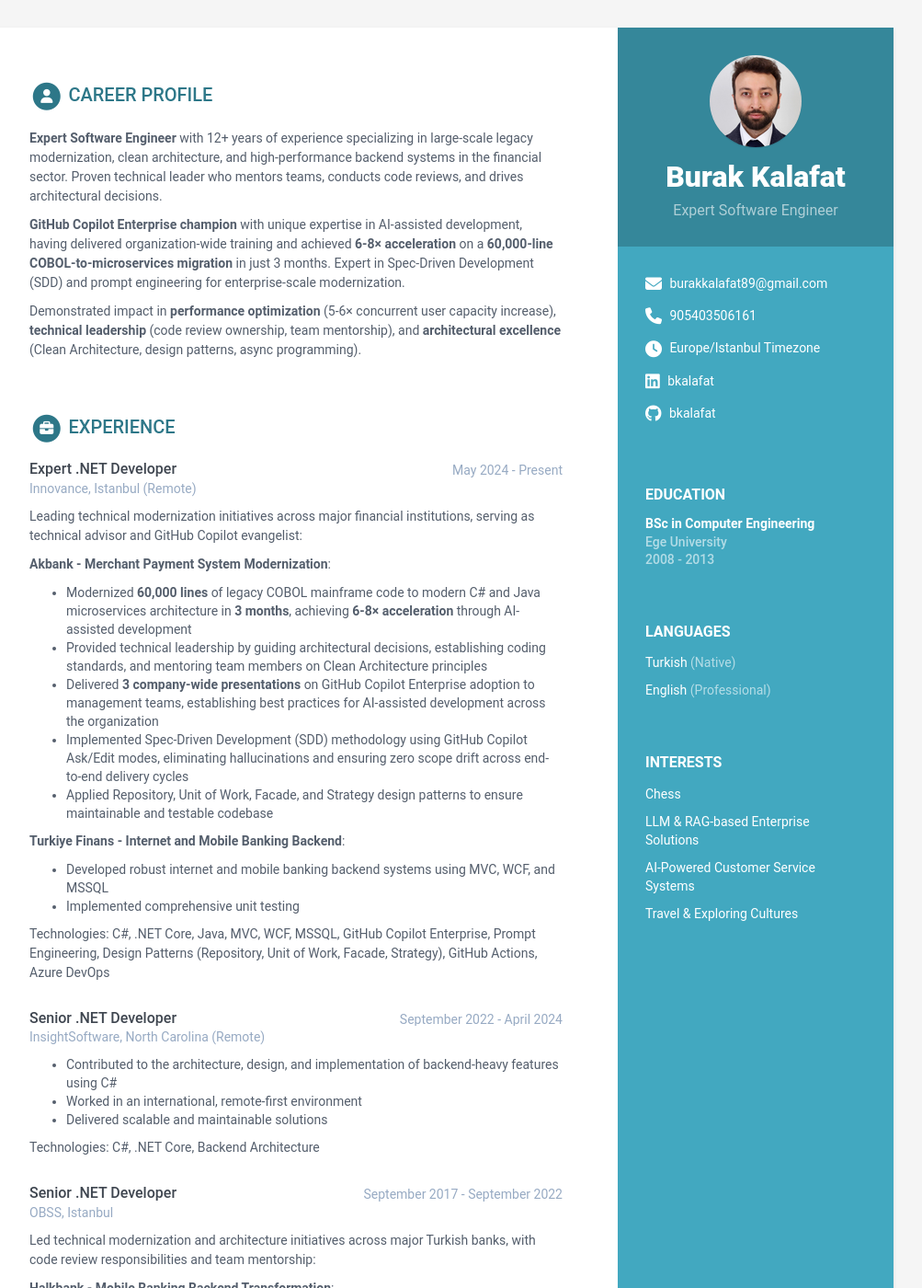
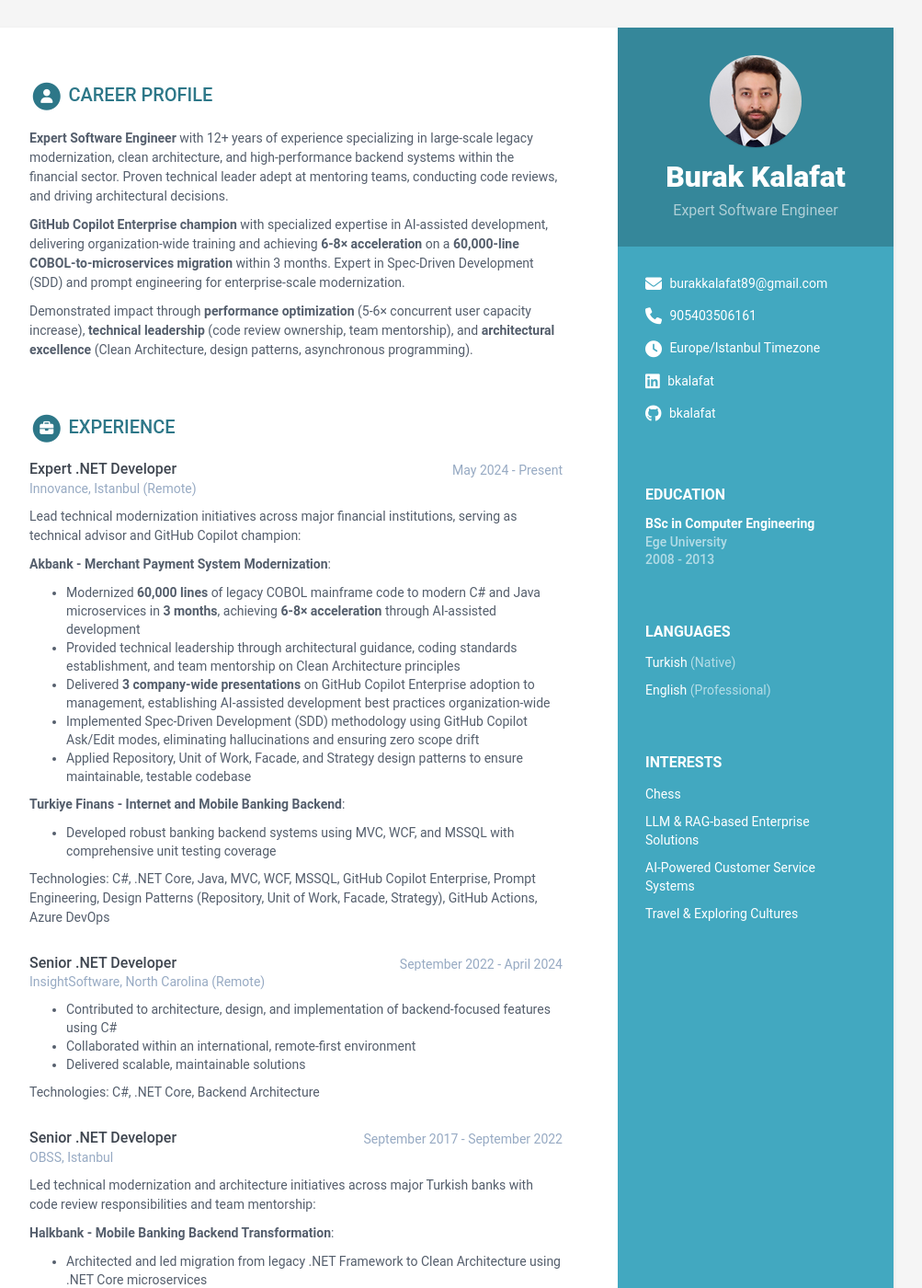
Before and after one commit to bkalafat/cv, a Jekyll site: the page built from index.md, in a window 1280 px wide and 1400 px high. Shown: the whole window at 92% size, without its empty margins (168-1171 px from the left). Built offline with Jekyll 4.4.1, drawn with Linux system fonts in a browser that asks for light colours; nearby versions of some CDN libraries; library files that are not in the unit come from our copies; some of the changed text lies outside the part shown.

Commit message:
Polish: Improve English grammar and professional tone throughout CV - concise, precise language

```diff
--- a/_data/data.yml
+++ b/_data/data.yml
@@ -63,17 +63,17 @@
   title: Career Profile
   summary: |
     **Expert Software Engineer** with 12+ years of experience specializing in large-scale legacy modernization,
-    clean architecture, and high-performance backend systems in the financial sector. Proven technical leader
-    who mentors teams, conducts code reviews, and drives architectural decisions.
+    clean architecture, and high-performance backend systems within the financial sector. Proven technical leader
+    adept at mentoring teams, conducting code reviews, and driving architectural decisions.
 
-    **GitHub Copilot Enterprise champion** with unique expertise in AI-assisted development, having delivered
-    organization-wide training and achieved **6-8× acceleration** on a **60,000-line COBOL-to-microservices
-    migration** in just 3 months. Expert in Spec-Driven Development (SDD) and prompt engineering for
+    **GitHub Copilot Enterprise champion** with specialized expertise in AI-assisted development, delivering
+    organization-wide training and achieving **6-8× acceleration** on a **60,000-line COBOL-to-microservices
+    migration** within 3 months. Expert in Spec-Driven Development (SDD) and prompt engineering for
     enterprise-scale modernization.
 
-    Demonstrated impact in **performance optimization** (5-6× concurrent user capacity increase),
+    Demonstrated impact through **performance optimization** (5-6× concurrent user capacity increase),
     **technical leadership** (code review ownership, team mentorship), and **architectural excellence**
-    (Clean Architecture, design patterns, async programming).
+    (Clean Architecture, design patterns, asynchronous programming).
 
 education:
   title: Education
@@ -90,18 +90,17 @@
       time: May 2024 - Present
       company: Innovance, Istanbul (Remote)
       details: |
-        Leading technical modernization initiatives across major financial institutions, serving as technical advisor and GitHub Copilot evangelist:
+        Lead technical modernization initiatives across major financial institutions, serving as technical advisor and GitHub Copilot champion:
 
         **Akbank - Merchant Payment System Modernization**:
-          - Modernized **60,000 lines** of legacy COBOL mainframe code to modern C# and Java microservices architecture in **3 months**, achieving **6-8× acceleration** through AI-assisted development
-          - Provided technical leadership by guiding architectural decisions, establishing coding standards, and mentoring team members on Clean Architecture principles
-          - Delivered **3 company-wide presentations** on GitHub Copilot Enterprise adoption to management teams, establishing best practices for AI-assisted development across the organization
-          - Implemented Spec-Driven Development (SDD) methodology using GitHub Copilot Ask/Edit modes, eliminating hallucinations and ensuring zero scope drift across end-to-end delivery cycles
-          - Applied Repository, Unit of Work, Facade, and Strategy design patterns to ensure maintainable and testable codebase
+          - Modernized **60,000 lines** of legacy COBOL mainframe code to modern C# and Java microservices in **3 months**, achieving **6-8× acceleration** through AI-assisted development
+          - Provided technical leadership through architectural guidance, coding standards establishment, and team mentorship on Clean Architecture principles
+          - Delivered **3 company-wide presentations** on GitHub Copilot Enterprise adoption to management, establishing AI-assisted development best practices organization-wide
+          - Implemented Spec-Driven Development (SDD) methodology using GitHub Copilot Ask/Edit modes, eliminating hallucinations and ensuring zero scope drift
+          - Applied Repository, Unit of Work, Facade, and Strategy design patterns to ensure maintainable, testable codebase
 
         **Turkiye Finans - Internet and Mobile Banking Backend**:
-          - Developed robust internet and mobile banking backend systems using MVC, WCF, and MSSQL
-          - Implemented comprehensive unit testing
+          - Developed robust banking backend systems using MVC, WCF, and MSSQL with comprehensive unit testing coverage
 
         Technologies: C#, .NET Core, Java, MVC, WCF, MSSQL, GitHub Copilot Enterprise, Prompt Engineering, Design Patterns (Repository, Unit of Work, Facade, Strategy), GitHub Actions, Azure DevOps
 
@@ -109,9 +108,9 @@
       time: September 2022 - April 2024
       company: InsightSoftware, North Carolina (Remote)
       details: |
-        - Contributed to the architecture, design, and implementation of backend-heavy features using C#
-        - Worked in an international, remote-first environment
-        - Delivered scalable and maintainable solutions
+        - Contributed to architecture, design, and implementation of backend-focused features using C#
+        - Collaborated within an international, remote-first environment
+        - Delivered scalable, maintainable solutions
 
         Technologies: C#, .NET Core, Backend Architecture
 
@@ -119,19 +118,19 @@
       time: September 2017 - September 2022
       company: OBSS, Istanbul
       details: |
-        Led technical modernization and architecture initiatives across major Turkish banks, with code review responsibilities and team mentorship:
+        Led technical modernization and architecture initiatives across major Turkish banks with code review responsibilities and team mentorship:
 
         **Halkbank - Mobile Banking Backend Transformation**:
           - Architected and led migration from legacy .NET Framework to Clean Architecture using .NET Core microservices
-          - Increased concurrent user capacity **5-6× per server** by implementing asynchronous programming patterns and thread optimization strategies
+          - Increased concurrent user capacity **5-6× per server** through asynchronous programming patterns and thread optimization strategies
           - Developed scalable REST APIs with EF Core and MSSQL, deployed via Azure DevOps CI/CD pipelines
           - Implemented Repository and Unit of Work patterns for maintainable data access layer
 
         **Turkiye Finans - Technical Leadership and Code Review**:
-          - Solely responsible for code review process for one development team, ensuring code quality, best practices, and architectural compliance
-          - Mentored and supervised development team, conducting regular code reviews and architectural guidance sessions
+          - Owned code review process for development team, ensuring code quality, best practices, and architectural compliance
+          - Mentored development team through regular code reviews and architectural guidance sessions
           - Developed enterprise-level corporate customer solutions using WinForms and WCF services
-          - Established coding standards and review guidelines that improved team code quality by reducing bug rates
+          - Established coding standards and review guidelines, improving code quality and reducing bug rates
 
         **Akbank - Payment System Full-Stack Development**:
           - Led Payment System campaign as Full-Stack Developer using TypeScript, Knockout.js, C#, and Java Spring
@@ -143,8 +142,8 @@
       time: January 2017 - September 2017
       company: TUBITAK, Kocaeli
       details: |
-        - Used Java and APDU to write high-level security EAC SAC data to smartcard's passport chip
-        - Worked on secure government identification systems
+        - Utilized Java and APDU protocols to write high-level security EAC SAC data to smartcard passport chips
+        - Contributed to secure government identification systems
 
         Technologies: Java, APDU, Smartcard Technology
 
@@ -154,7 +153,7 @@
       details: |
         - Transformed legacy systems to service-oriented architectures for CRM and Collections teams
         - Implemented MVVM pattern with WPF and WCF services
-        - Worked with Oracle 11g database and PL/SQL
+        - Developed database solutions using Oracle 11g and PL/SQL
 
         Technologies: .NET, MVVM, WPF, WCF, Oracle 11g, PL/SQL
 
@@ -162,8 +161,8 @@
       time: December 2012 - June 2013
       company: VeriPark, Izmir
       details: |
-        - Developed add-on widgets using ASP.NET for Turkcell SharePoint environment
-        - Worked part-time while completing university studies
+        - Developed custom widgets using ASP.NET for Turkcell SharePoint environment
+        - Contributed part-time while completing university studies
 
         Technologies: ASP.NET, SharePoint
 
@@ -178,8 +177,8 @@
       credentialurl: https://learn.microsoft.com/en-us/training/modules/introduction-to-github-copilot/
       credentialname: Microsoft Learn
       details: |
-        Completed official Microsoft training on GitHub Copilot, mastering AI-assisted development workflows,
-        prompt engineering techniques, and best practices for enterprise-scale AI pair programming adoption.
+        Completed official Microsoft training on GitHub Copilot, covering AI-assisted development workflows,
+        prompt engineering techniques, and enterprise-scale AI pair programming best practices.
 
     - name: Build Microservices with .NET and Amazon Web Services
       start: 2024
@@ -189,7 +188,7 @@
       credentialurl:
       credentialname:
       details: |
-        Completed advanced training in building scalable microservices using .NET and AWS cloud platform,
+        Completed advanced training in building scalable microservices using .NET and AWS,
         covering distributed systems, containerization, and cloud deployment strategies.
 
     - name: React Nanodegree Program
@@ -200,8 +199,8 @@
       credentialurl: https://www.udacity.com
       credentialname: Udacity
       details: |
-        Completed comprehensive React training program through Udacity, covering modern frontend
-        development practices, state management, and component architecture.
+        Completed comprehensive React training covering modern frontend development practices,
+        state management, and component architecture.
 
 skills:
   title: Skills and Proficiency
```
